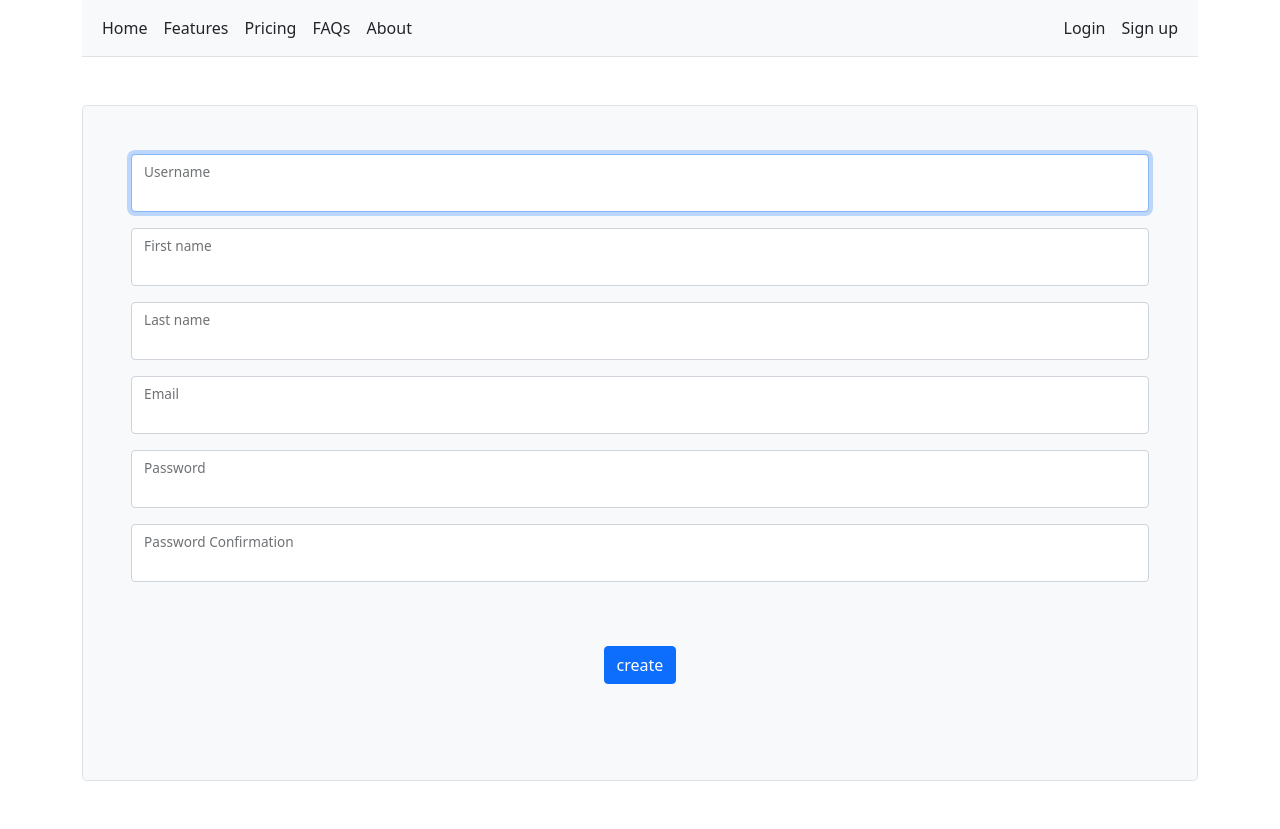
After one commit to KevinMrkz3221/smartnotes_clases, a Django app: page /register in a window 1280 px wide. The commit adds this page. Run offline with Django 4.2, Linux system fonts and the light colour scheme.

Commit message:
Termino Clase_13

```diff
--- /dev/null
+++ b/home/forms.py
@@ -0,0 +1,39 @@
+from django import forms
+from django.contrib.auth.forms import UserCreationForm, AuthenticationForm
+from django.contrib.auth import password_validation
+from django.contrib.auth.models import User
+from django.utils.translation import gettext_lazy as _
+from django.contrib.auth.validators import UnicodeUsernameValidator
+
+username_validator = UnicodeUsernameValidator()
+
+class SignUpForm(UserCreationForm):
+    first_name = forms.CharField(max_length=12, min_length=4, required=True,
+                                widget=forms.TextInput(attrs={'class': 'form-control'}))
+    last_name = forms.CharField(max_length=12, min_length=4, required=True, help_text='Required: Last Name',
+                               widget=(forms.TextInput(attrs={'class': 'form-control'})))
+    email = forms.EmailField(max_length=50, help_text='Required. Inform a valid email address.',
+                             widget=(forms.TextInput(attrs={'class': 'form-control'})))
+    password1 = forms.CharField(label=_('Password'),
+                                widget=(forms.PasswordInput(attrs={'class': 'form-control'})),
+                                help_text=password_validation.password_validators_help_text_html())
+    password2 = forms.CharField(label=_('Password Confirmation'), widget=forms.PasswordInput(attrs={'class': 'form-control'}),
+                                help_text=_('Just Enter the same password, for confirmation'))
+    username = forms.CharField(
+        label=_('Username'),
+        max_length=150,
+        help_text=_('Required. 150 characters or fewer. Letters, digits and @/./+/-/_ only.'),
+        validators=[username_validator],
+        error_messages={'unique': _("A user with that username already exists.")},
+        widget=forms.TextInput(attrs={'class': 'form-control'})
+    )
+
+    class Meta:
+        model = User
+        fields = ('username', 'first_name', 'last_name', 'email', 'password1', 'password2',)
+
+class LoginForm(AuthenticationForm):
+
+    class Meta:
+        model = User
+        fields = ('username', 'password',)
--- /dev/null
+++ b/home/templates/home/logout.html
@@ -0,0 +1,6 @@
+{% extends "base.html" %}
+{% block content %}
+    <h1>
+        Logged out.
+    </h1>
+{% endblock %}
--- /dev/null
+++ b/home/templates/home/register.html
@@ -0,0 +1,43 @@
+{% extends 'base.html' %}
+
+{% block content %}
+<form method="POST" class="p-4 p-md-5 border rounded-3 bg-light"> {% csrf_token %}
+
+    {%for field in form %}
+
+        <div class="form-floating mb-3">
+            {{ field }}
+            <label class="mylabel">{{ field.label }}</label>
+        </div>
+    {% endfor %}
+
+    {% if form.errors %}
+        {% if form.username.errors %}
+        <div class="alert alert-danger text-center">
+            {{form.username.errors}}
+        </div>
+        {% endif %}
+
+        {% if form.password2.errors %}
+        <div class="alert alert-danger text-center">
+            {{form.password2.errors}}
+        </div>
+        {% endif %}
+
+        {% if form.errors.email %}
+        <div class="alert alert-danger text-center">
+            {{form.errors.email}}
+        </div>
+        {% endif %}
+    {% endif %}
+
+
+
+
+
+    <button class="btn btn-primary my-5" type="submit">create</button>
+</form>
+
+
+
+{% endblock %}
--- a/home/templates/home/welcome.html
+++ b/home/templates/home/welcome.html
@@ -7,7 +7,7 @@
           quisquam exercitationem? Minima ipsum ullam aut sed magni? Voluptates placeat nemo deleniti
           exercitationem ipsum sit numquam cum. Impedit quod, pariatur fuga ipsum quasi deleniti. Odio
           autem sapiente vitae vel voluptates eveniet.</p>
-        <button class="btn btn-primary btn-lg" type="button">Create Account</button>
+        <a class="btn btn-primary btn-lg" type="button" href="{% url 'register' %}">Create Account</a>
     </div>
 </div>
 <div class="row align-items-md-stretch">
--- a/home/urls.py
+++ b/home/urls.py
@@ -3,6 +3,8 @@ from django.urls import path
 from . import views
 
 urlpatterns = [
-    path('home', views.HomeView.as_view(), name='home'),
-    path('authorized', views.AuthorizedView.as_view()),
+    path('', views.HomeView.as_view(), name='home'),
+    path('login', views.LoginInterfaceView.as_view(), name='login'),
+    path('Logout', views.LogoutInterfaceView.as_view(), name='logout'),
+    path('register', views.SingUpView.as_view(), name='register'),
 ]
--- a/home/views.py
+++ b/home/views.py
@@ -1,8 +1,14 @@
 from django.shortcuts import render
 from django.views.generic import TemplateView
+from django.contrib.auth.views import LoginView, LogoutView
+
+from django.views.generic.edit import CreateView
+from django.contrib.auth.forms import UserCreationForm
 
 from django.contrib.auth.mixins import LoginRequiredMixin
+from django.shortcuts import redirect
 
+from .forms import SignUpForm, LoginForm
 
 from datetime import datetime
 # Create your views here.
@@ -14,3 +20,29 @@ class HomeView(TemplateView):
 class AuthorizedView(LoginRequiredMixin, TemplateView):
     template_name = 'home/authorized.html'
     login_url = '/admin'
+
+class LoginInterfaceView(LoginView):
+    template_name = 'home/login.html'
+    success_url = 'smart/notes'
+
+    def get(self, request, *args, **kwargs):
+        if self.request.user.is_authenticated:
+            return redirect('notes.list')
+        return super().get(request, *args, **kwargs)
+
+class LogoutInterfaceView(LogoutView):
+    template_name = 'home/logout.html'
+    form_class = LoginForm
+
+
+class SingUpView(CreateView):
+    form_class = UserCreationForm
+    template_name = 'home/register.html'
+    success_url = '/smart/notes'
+
+    form_class = SignUpForm
+
+    def get(self, request, *args, **kwargs):
+        if self.request.user.is_authenticated:
+            return redirect('notes.list')
+        return super().get(request, *args, **kwargs)
--- a/smartnotes/settings.py
+++ b/smartnotes/settings.py
@@ -130,3 +130,5 @@ STATICFILES_DIRS = [
 # https://docs.djangoproject.com/en/4.2/ref/settings/#default-auto-field
 
 DEFAULT_AUTO_FIELD = 'django.db.models.BigAutoField'
+
+LOGIN_REDIRECT_URL = '/smart/notes'
--- a/static/css/style.css
+++ b/static/css/style.css
@@ -1,7 +1,8 @@
-.note-li{
-    color: red;
-}
-
-ul.errorlist {
+/* ul.errorlist {
     display: none;
-}
+} */
+ul {
+    list-style-type: none;
+    margin: 0;
+    padding: 0;
+  }
--- a/static/templates/base.html
+++ b/static/templates/base.html
@@ -8,30 +8,77 @@
     <meta name="viewport" content="width=device-width, initial-scale=1.0">
     <link href="https://cdn.jsdelivr.net/npm/bootstrap@5.0.2/dist/css/bootstrap.min.css" rel="stylesheet"
         integrity="sha384-EVSTQN3/azprG1Anm3QDgpJLIm9Nao0Yz1ztcQTwFspd3yD65VohhpuuCOmLASjC" crossorigin="anonymous">
+    <script src="https://cdn.jsdelivr.net/npm/bootstrap@5.0.2/dist/js/bootstrap.bundle.min.js"
+        integrity="sha384-MrcW6ZMFYlzcLA8Nl+NtUVF0sA7MsXsP1UyJoMp4YLEuNSfAP+JcXn/tWtIaxVXM"
+        crossorigin="anonymous"></script>
 
     <link rel="stylesheet" href="{% static 'css/style.css' %}">
 </head>
 
+
+
 <body>
     <div class="container">
-        <header
-            class="d-flex flex-wrap align-items-center justify-content-center justify-content-md-between py-3 mb-4 border-bottom">
-            <a href="/" class="d-flex align-items-center col-md-3 mb-2 mb-md-0 text-dark text-decoration-none">
-                <svg class="bi me-2" width="40" height="32" role="img" aria-label="Bootstrap">
-                    <use xlink:href="#bootstrap"></use>
-                </svg>
-            </a>
+        {% if not user.is_authenticated %}
+        <nav class="py-2 bg-light border-bottom">
+            <div class="container d-flex flex-wrap">
+                <ul class="nav me-auto">
+                    <li class="nav-item"><a href="{% url 'home' %}" class="nav-link link-dark px-2 active" aria-current="page">Home</a>
+                    </li>
+                    <li class="nav-item"><a href="#" class="nav-link link-dark px-2">Features</a></li>
+                    <li class="nav-item"><a href="#" class="nav-link link-dark px-2">Pricing</a></li>
+                    <li class="nav-item"><a href="#" class="nav-link link-dark px-2">FAQs</a></li>
+                    <li class="nav-item"><a href="#" class="nav-link link-dark px-2">About</a></li>
+                </ul>
+                <ul class="nav">
+                    <li class="nav-item"><a href="{% url 'login' %}" class="nav-link link-dark px-2">Login</a></li>
+                    <li class="nav-item"><a href="{% url 'register' %}" class="nav-link link-dark px-2">Sign up</a></li>
+                </ul>
+            </div>
+        </nav>
+        {% endif %}
 
-            <ul class="nav col-12 col-md-auto mb-2 justify-content-center mb-md-0">
-                <li><a href="{% url 'home' %}" class="nav-link px-2 link-secondary">Home</a></li>
-                <li><a href="{% url 'notes.list' %}" class="nav-link px-2 link-dark">My Notes</a></li>
-            </ul>
+        {% if user.is_authenticated %}
+        <header class="p-3 mb-3 border-bottom">
+            <div class="container">
+                <div class="d-flex flex-wrap align-items-center justify-content-center justify-content-lg-start">
+                    <a href="/" class="d-flex align-items-center mb-2 mb-lg-0 text-dark text-decoration-none">
+                        <svg class="bi me-2" width="40" height="32" role="img" aria-label="Bootstrap">
+                            <use xlink:href="#bootstrap"></use>
+                        </svg>
+                    </a>
 
-            <div class="col-md-3 text-end">
-                <button type="button" class="btn btn-outline-primary me-2">Login</button>
-                <button type="button" class="btn btn-primary">Sign-up</button>
+                    <ul class="nav col-12 col-lg-auto me-lg-auto mb-2 justify-content-center mb-md-0">
+                        <li><a href="#" class="nav-link px-2 link-secondary">My Notes</a></li>
+                        <li><a href="#" class="nav-link px-2 link-dark">My Projects</a></li>
+                        <!-- <li><a href="#" class="nav-link px-2 link-dark">Customers</a></li>
+                        <li><a href="#" class="nav-link px-2 link-dark">Products</a></li> -->
+                    </ul>
+
+                    <form class="col-12 col-lg-auto mb-3 mb-lg-0 me-lg-3">
+                        <input type="search" class="form-control" placeholder="Search..." aria-label="Search">
+                    </form>
+
+                    <div class="dropdown text-end">
+                        <a href="#" class="d-block link-dark text-decoration-none dropdown-toggle" id="dropdownUser1"
+                            data-bs-toggle="dropdown" aria-expanded="false">
+                            <img src="https://github.com/mdo.png" alt="mdo" width="32" height="32"
+                                class="rounded-circle">
+                        </a>
+                        <ul class="dropdown-menu text-small" aria-labelledby="dropdownUser1">
+                            <li><a class="dropdown-item" href="#">New project...</a></li>
+                            <li><a class="dropdown-item" href="#">Settings</a></li>
+                            <li><a class="dropdown-item" href="#">Profile</a></li>
+                            <li>
+                                <hr class="dropdown-divider">
+                            </li>
+                            <li><a class="dropdown-item" href="{% url 'logout' %}">Sign out</a></li>
+                        </ul>
+                    </div>
+                </div>
             </div>
         </header>
+        {% endif %}
     </div>
     <div class="my-5 text-center container">
 
@@ -39,4 +86,5 @@
         {% endblock %}
     </div>
 </body>
+
 </html>
```
Also changed, not shown: home/templates/home/login.html (added, +74 -0 lines), notes/templates/notes/notes_detail.html (+18 -0 lines), notes/views.py (+5 -5 lines), db.sqlite3.
